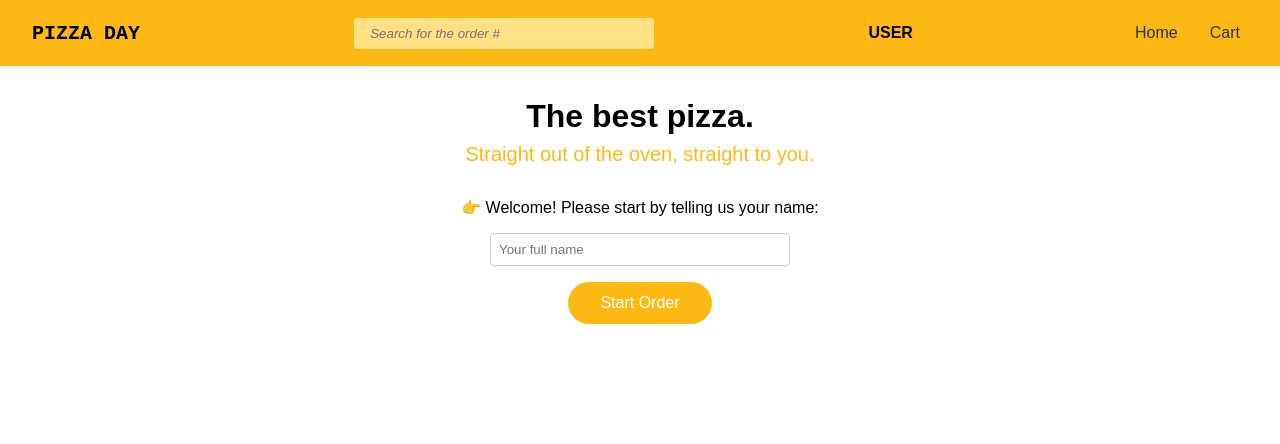
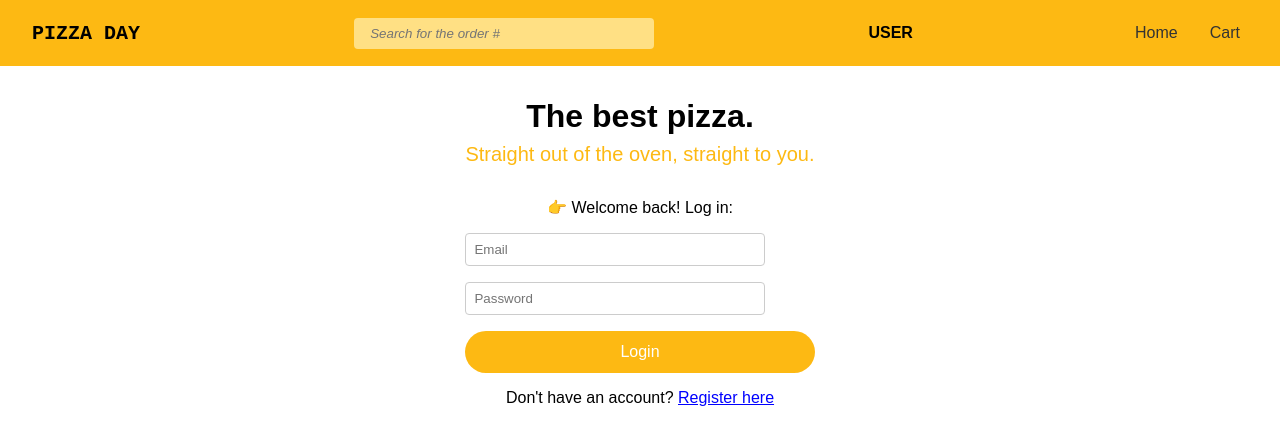
Before and after one commit to maxickdrobot/Pizza-day, a React (Vite) app: page / in a window 1280 px wide. Shown: the top 444 px of the page. Built offline with nearby package versions, Linux system fonts and the light colour scheme.

Commit message:
Added conecting for backend

```diff
--- a/src/components/Pizza/Pizza.tsx
+++ b/src/components/Pizza/Pizza.tsx
@@ -14,18 +14,18 @@ const Pizza = (props: CardsProps) => {
     const dispatch = useDispatch();
     const cartData = useSelector((state: RootState) => state.cart);
 
-    const pizzaInCart = cartData.items.find((item) => item.id === data.id);
+    const pizzaInCart = cartData.items.find((item) => item.id === data._id);
 
     const handleAddToCart = () => {
         dispatch(addToCart(data));
     };
 
     const handleIncrementPizza = () => {
-        dispatch(increment(data.id));
+        dispatch(increment(data._id));
     };
 
     const handleDecrementPizza = () => {
-        dispatch(decrement(data.id));
+        dispatch(decrement(data._id));
     };
 
     return (
--- a/src/contexts/UserContext.tsx
+++ b/src/contexts/UserContext.tsx
@@ -1,22 +1,23 @@
 import { createContext, type PropsWithChildren, useState } from "react";
 
 interface IUserContext {
+    id: string | null;
     name: string;
     setName: (newName: string) => void;
+    setId: (newId: string) => void;
 }
 
 export const userContext = createContext<IUserContext | null>(null);
 
 const UserContextProvider = ({ children }: PropsWithChildren) => {
     const [userName, setUserName] = useState<string>("User");
-
-    const handleChangeName = (newName: string): void => {
-        setUserName(newName);
-    };
+    const [userId, setUserId] = useState<string | null>(null);
 
     const data: IUserContext = {
+        id: userId,
         name: userName,
-        setName: handleChangeName,
+        setName: (newName) => setUserName(newName),
+        setId: (newId) => setUserId(newId),
     };
 
     return <userContext.Provider value={data}>{children}</userContext.Provider>;
--- a/src/interfaces.ts
+++ b/src/interfaces.ts
@@ -1,12 +1,12 @@
 export interface ICartItem {
-    id: number;
+    id: string;
     name: string;
     price: number;
     quantity: number;
 }
 
 export interface IPizza {
-    id: number;
+    _id: string;
     name: string;
     unitPrice: number;
     imageUrl: string;
--- a/src/pages/Login/Login.module.scss
+++ b/src/pages/Login/Login.module.scss
@@ -42,3 +42,17 @@ h1 {
 .welcome {
     margin-bottom: 1rem;
 }
+.error {
+    color: red;
+    margin-bottom: 1rem;
+}
+
+.toggle {
+    margin-top: 1rem;
+}
+
+.link {
+    color: blue;
+    cursor: pointer;
+    text-decoration: underline;
+}
--- a/src/pages/Login/Login.tsx
+++ b/src/pages/Login/Login.tsx
@@ -1,39 +1,103 @@
 import { ChangeEvent, useContext, useState } from "react";
+import Input from "../../components/Input";
 import Button from "../../components/Button/Button";
-import Input from "../../components/Input";
 import { useNavigate } from "react-router";
 import { userContext } from "../../contexts/UserContext";
 import styles from "./Login.module.scss";
 
 const Login = () => {
-    const [name, setName] = useState<string>("");
+    const [name, setName] = useState("");
+    const [email, setEmail] = useState("");
+    const [password, setPassword] = useState("");
+    const [isRegistering, setIsRegistering] = useState(false);
+    const [error, setError] = useState("");
+
     const navigate = useNavigate();
-
     const user = useContext(userContext);
 
-    const handleNameChange = (event: ChangeEvent<HTMLInputElement>) => {
-        setName(event.target.value);
-    };
+    const handleSubmit = async () => {
+        setError("");
 
-    const handleStartOrder = () => {
-        user?.setName(name);
-        navigate("/menu");
+        try {
+            if (isRegistering) {
+                const regRes = await fetch("http://localhost:3000/web/users/register", {
+                    method: "POST",
+                    headers: { "Content-Type": "application/json" },
+                    body: JSON.stringify({ name, email, password }),
+                });
+
+                if (!regRes.ok) {
+                    const errorData = await regRes.json();
+                    throw new Error(errorData.error || "Registration failed");
+                }
+
+                console.log("Registered. Logging in...");
+            }
+
+            const loginRes = await fetch("http://localhost:3000/web/users/login", {
+                method: "POST",
+                credentials: "include",
+                headers: { "Content-Type": "application/json" },
+                body: JSON.stringify({ email, password }),
+            });
+
+            if (!loginRes.ok) {
+                const errorData = await loginRes.json();
+                throw new Error(errorData.error || "Login failed");
+            }
+
+            const loginData = await loginRes.json();
+            user?.setName(loginData.user.name);
+            user?.setId(loginData.user.id);
+            navigate("/menu");
+        } catch (err: any) {
+            console.error("Auth error:", err);
+            setError(err.message);
+        }
     };
 
     return (
-        <>
+        <div className={styles.container}>
             <h1>The best pizza.</h1>
             <p className={styles.subtitle}>Straight out of the oven, straight to you.</p>
-            <p className={styles.welcome}>👉 Welcome! Please start by telling us your name:</p>
+            <p className={styles.welcome}>
+                {isRegistering ? "👉 Create your account:" : "👉 Welcome back! Log in:"}
+            </p>
+
+            {isRegistering && (
+                <Input
+                    type="text"
+                    placeholder="Full Name"
+                    aria-label="Full Name"
+                    value={name}
+                    onChange={(e: ChangeEvent<HTMLInputElement>) => setName(e.target.value)}
+                />
+            )}
             <Input
-                type="text"
-                placeholder="Your full name"
-                aria-label="Your full name"
-                value={name}
-                onChange={handleNameChange}
+                type="email"
+                placeholder="Email"
+                aria-label="Email"
+                value={email}
+                onChange={(e: ChangeEvent<HTMLInputElement>) => setEmail(e.target.value)}
             />
-            <Button onClick={handleStartOrder}>Start Order</Button>
-        </>
+            <Input
+                type="password"
+                placeholder="Password"
+                aria-label="Password"
+                value={password}
+                onChange={(e: ChangeEvent<HTMLInputElement>) => setPassword(e.target.value)}
+            />
+            {error && <p className={styles.error}>Sorry, something went wrong</p>}
+
+            <Button onClick={handleSubmit}>{isRegistering ? "Register & Login" : "Login"}</Button>
+
+            <p className={styles.toggle}>
+                {isRegistering ? "Already have an account?" : "Don't have an account?"}{" "}
+                <span onClick={() => setIsRegistering(!isRegistering)} className={styles.link}>
+                    {isRegistering ? "Login here" : "Register here"}
+                </span>
+            </p>
+        </div>
     );
 };
 
--- a/src/pages/Menu/Menu.tsx
+++ b/src/pages/Menu/Menu.tsx
@@ -12,7 +12,6 @@ const Menu = () => {
     useEffect(() => {
         dispatch(getMenu());
     }, [dispatch]);
-
     return (
         <main>
             <div className={styles.menuContainer}>
@@ -20,7 +19,7 @@ const Menu = () => {
                 {error && <h2>{error}</h2>}
 
                 {menuItems.map((pizza) => (
-                    <Pizza key={pizza.id} data={pizza} />
+                    <Pizza key={pizza._id} data={pizza} />
                 ))}
             </div>
         </main>
--- a/src/redux/slices/cartSlice.ts
+++ b/src/redux/slices/cartSlice.ts
@@ -16,10 +16,12 @@ const cartSlice = createSlice({
     initialState,
     reducers: {
         addToCart(state, action: PayloadAction<IPizza>) {
-            const existingItem = state.items.find((item) => item.id === action.payload.id);
+            const id = action.payload._id;
+            const existingItem = state.items.find((item) => item.id === id);
+
             if (!existingItem) {
                 state.items.push({
-                    id: action.payload.id,
+                    id,
                     name: action.payload.name,
                     price: action.payload.unitPrice,
                     quantity: 1,
@@ -27,10 +29,11 @@ const cartSlice = createSlice({
             } else {
                 existingItem.quantity++;
             }
+
             state.totalPrice += action.payload.unitPrice;
         },
 
-        increment(state, action: PayloadAction<IPizza["id"]>) {
+        increment(state, action: PayloadAction<string>) {
             const existingItem = state.items.find((item) => item.id === action.payload);
             if (existingItem) {
                 existingItem.quantity++;
@@ -38,7 +41,7 @@ const cartSlice = createSlice({
             }
         },
 
-        decrement(state, action: PayloadAction<IPizza["id"]>) {
+        decrement(state, action: PayloadAction<string>) {
             const existingItem = state.items.find((item) => item.id === action.payload);
             if (existingItem && existingItem.quantity > 1) {
                 existingItem.quantity--;
@@ -46,7 +49,7 @@ const cartSlice = createSlice({
             }
         },
 
-        deleteInCart(state, action: PayloadAction<IPizza["id"]>) {
+        deleteInCart(state, action: PayloadAction<string>) {
             const existingItem = state.items.find((item) => item.id === action.payload);
             if (existingItem) {
                 state.totalPrice -= existingItem.price * existingItem.quantity;
--- a/src/redux/slices/menuSlice.ts
+++ b/src/redux/slices/menuSlice.ts
@@ -14,7 +14,7 @@ const initialState: MenuState = {
 };
 
 export const getMenu = createAsyncThunk("menu/getMenu", async () => {
-    const response = await fetch("https://react-fast-pizza-api.onrender.com/api/menu");
+    const response = await fetch("http://localhost:3000/web/menu");
     const data = await response.json();
     return data.data;
 });
```
Also changed, not shown: src/pages/Cart/Cart.tsx (+50 -1 lines).
